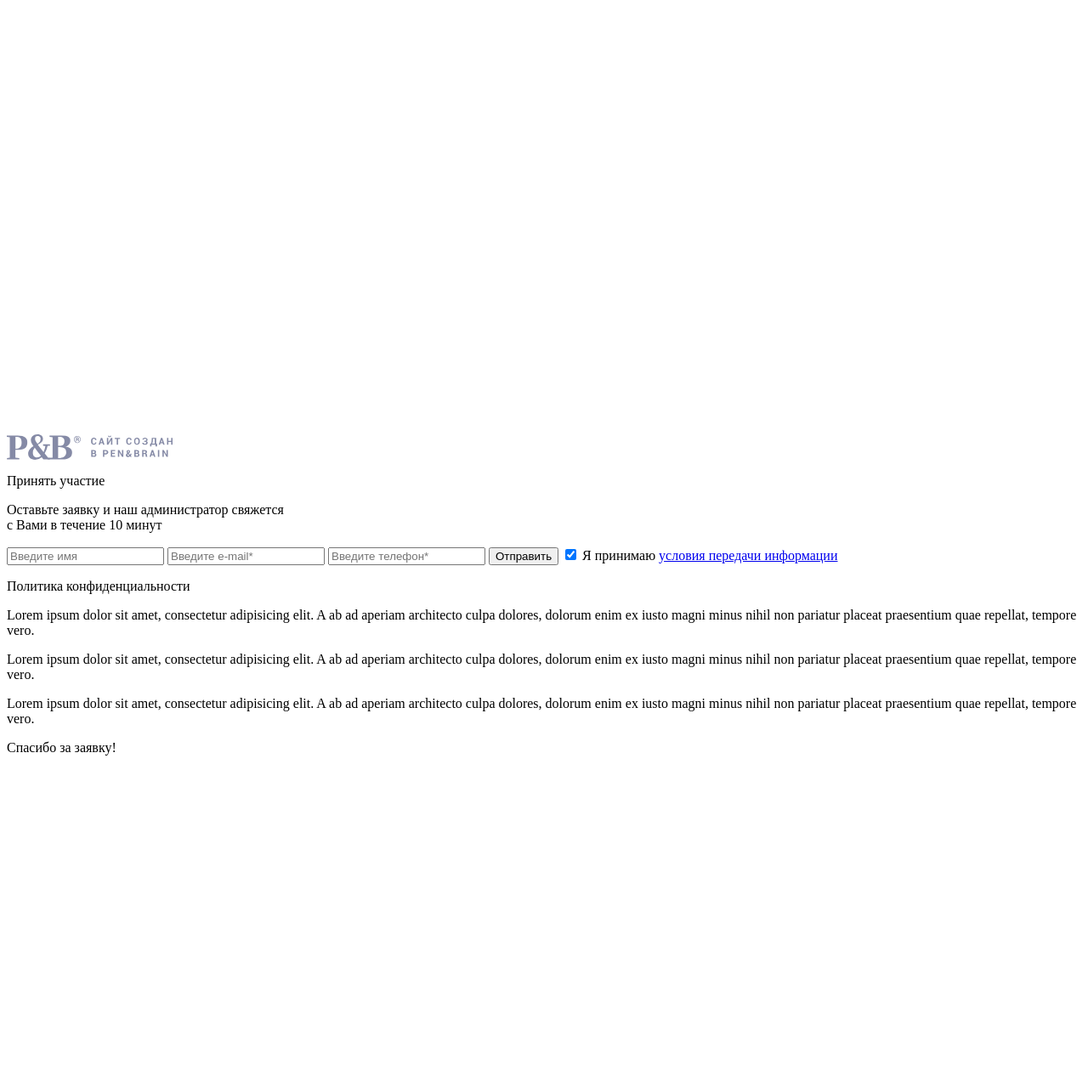
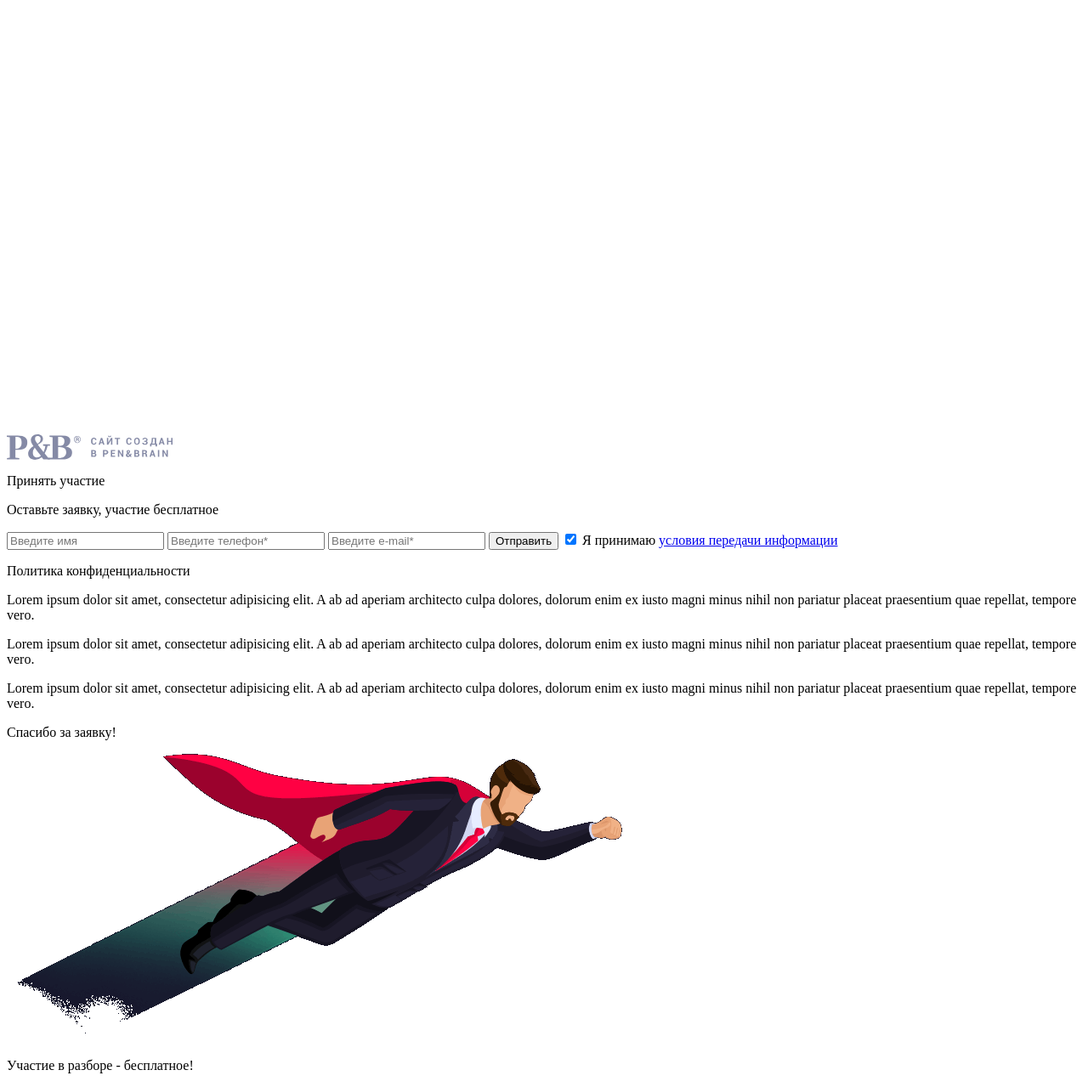
Before and after one commit to BulatSa/konveer, a PHP site: page /footer.php in a window 1280 px wide. Shown: the part 595-1874 px from the top of the page at 85% size. Before the commit the page ends 1484 px from the top, so only its background shows below. Run offline with PHP 8.4, Linux system fonts and the light colour scheme; some libraries are stand-ins or nearby versions.

Commit message:
Some fix

```diff
--- a/footer.php
+++ b/footer.php
@@ -34,14 +34,14 @@
 <div class="modals-sec">
 
 	<div id="modal-order-1" class="modal">
-		<p class="h6 purple-light">Принять участие</p>
-		<p class="modal__descr">Оставьте заявку и наш администратор свяжется<br>с&nbsp;Вами в течение 10 минут</p>
+		<p class="h4 purple-light">Принять участие</p>
+		<p class="modal__descr">Оставьте заявку, участие бесплатное</p>
 		<form class="ajax-form vertical-form">
 			<input type="text" class="input-text" name="user_name" placeholder="Введите имя" data-label="Имя пользователя">
+			<input type="tel" class="input-text" name="user_tel" data-label="Телефон" placeholder="Введите телефон*" data-req="true">
 			<input type="email" class="input-text" name="user_email" placeholder="Введите e-mail*" data-label="Email" data-req="true">
-			<input type="tel" class="input-text" name="user_tel" data-label="Телефон" placeholder="Введите телефон*" data-req="true">
 			<input type="hidden" value="Новая заявка" name="form_subject">
-			<button type="submit" class="btn">Отправить</button>
+			<button type="submit" class="btn" onclick="yaCounter46318980.reachGoal('LEAD');">Отправить</button>
 			<label class="style-checkbox style-checkbox--red">
 				<input type="checkbox" checked data-req="true" name="agree-terms" data-label="Согласен с условиями" value="Да">
 				<span>Я принимаю <a href="#" class="fancy" data-src="#modal-politycs">условия передачи информации</a></span>
@@ -62,12 +62,49 @@
 		<p class="h3">Спасибо за заявку!</p>
 	</div>
 
+	<div id="modal-surprise" class="modal modal--surprise">
+		<img src="img/facts/fact-man.png" alt="">
+		<p class="h3">Участие в разборе - бесплатное!</p>
+	</div>
+
 </div>
 <!-- Модальные окна -->
 
 <script src="https://ajax.googleapis.com/ajax/libs/jquery/3.2.1/jquery.min.js"></script>
-<script src="js/assets.js" type="text/javascript" ></script>
-<script src="js/main.js" type="text/javascript" ></script>
+<script src="js/assets.js" type="text/javascript"></script>
+<script src="js/main.js" type="text/javascript"></script>
+
+
+<!-- Yandex.Metrika counter -->
+<script type="text/javascript" >
+	(function (d, w, c) {
+		(w[c] = w[c] || []).push(function() {
+			try {
+				w.yaCounter46318980 = new Ya.Metrika({
+					id:46318980,
+					clickmap:true,
+					trackLinks:true,
+					accurateTrackBounce:true,
+					webvisor:true
+				});
+			} catch(e) { }
+		});
+
+		var n = d.getElementsByTagName("script")[0],
+			s = d.createElement("script"),
+			f = function () { n.parentNode.insertBefore(s, n); };
+		s.type = "text/javascript";
+		s.async = true;
+		s.src = "https://mc.yandex.ru/metrika/watch.js";
+
+		if (w.opera == "[object Opera]") {
+			d.addEventListener("DOMContentLoaded", f, false);
+		} else { f(); }
+	})(document, window, "yandex_metrika_callbacks");
+</script>
+<noscript><div><img src="https://mc.yandex.ru/watch/46318980" style="position:absolute; left:-9999px;" alt="" /></div></noscript>
+<!-- /Yandex.Metrika counter -->
+
 
 	</body>
 </html>
--- a/index.php
+++ b/index.php
@@ -122,7 +122,7 @@
 				<div class="hero anim">
 					<img src="/img/team/2.jpg" alt="Кирилл Доронин">
 					<a href="https://vk.com/id97984210" target="_blank" class="h4 hero__name">Кирилл Доронин</a>
-					<p class="hero__descr">Бизнес тренер. Завод по розливу воды</p>
+					<p class="hero__descr">Бизнес тренер. Финансовые IT-компании</p>
 				</div>
 			</div>
 			<div class="grid-4 grid-6_s grid-12_xs">
@@ -617,7 +617,7 @@
 						<span class="location__metro-item location__metro-item--blue">Смоленская</span>
 					</div>
 					<div class="location__map-link">
-						<a href="https://yandex.ru/map-widget/v1/-/CBQneLhsOA" class="fancy-map" data-type="iframe"><img src="/img/pin.svg" alt="pin">Схема проезда</a>
+						<a href="https://yandex.ru/map-widget/v1/-/CBUhURfPKD" class="fancy-map" data-type="iframe"><img src="/img/pin.svg" alt="pin">Схема проезда</a>
 					</div>
 				</div>
 			</div>
@@ -683,7 +683,7 @@
 							<input type="tel" class="input-text" name="phone" placeholder="Телефон*" data-req="true">
 							<input type="email" class="input-text" name="email" placeholder="E-mail">
 							<input type="hidden" value="Новая заявка" name="form_subject">
-							<button class="btn">Отправить</button>
+							<button class="btn" onclick="yaCounter46318980.reachGoal('LEAD_DOWN');">Отправить</button>
 						</div>
 						<label class="style-checkbox style-checkbox--red">
 							<input type="checkbox" checked data-req="true" name="agree-terms" data-label="Согласен с условиями" value="Да">
--- a/js/main.js
+++ b/js/main.js
@@ -139,6 +139,16 @@ $(document).ready(function(){
  fancybox END
  ***********************/
 
+
+/***********************
+ Открытые модального окна BEGIN
+ ***********************/
+	setTimeout(function(){
+		$.fancybox.open({src  : '#modal-surprise'});
+	}, 15000);
+/***********************
+ Открытые модального окна END
+ ***********************/
 
 /***********************
  Прокрутка к секциям BEGIN
@@ -357,6 +367,7 @@ $(document).ready(function() {
 Gsap END
 ***********************/
 
+
 /***********************
  Waypoints BEGIN
  ***********************/
@@ -371,6 +382,7 @@ $(document).ready(function() {
 /***********************
  Waypoints END
  ***********************/
+
 
 /***********************
 Link anchors BEGIN
@@ -409,6 +421,7 @@ $(document).ready(function(){
 Link anchors END
 ***********************/
 
+
 /***********************
 Stripes BEGIN
 ***********************/
```
Also changed, not shown: header.php (+0 -29 lines), sass/modules/_modals.scss (+14 -0 lines), send.php (+11 -0 lines).
